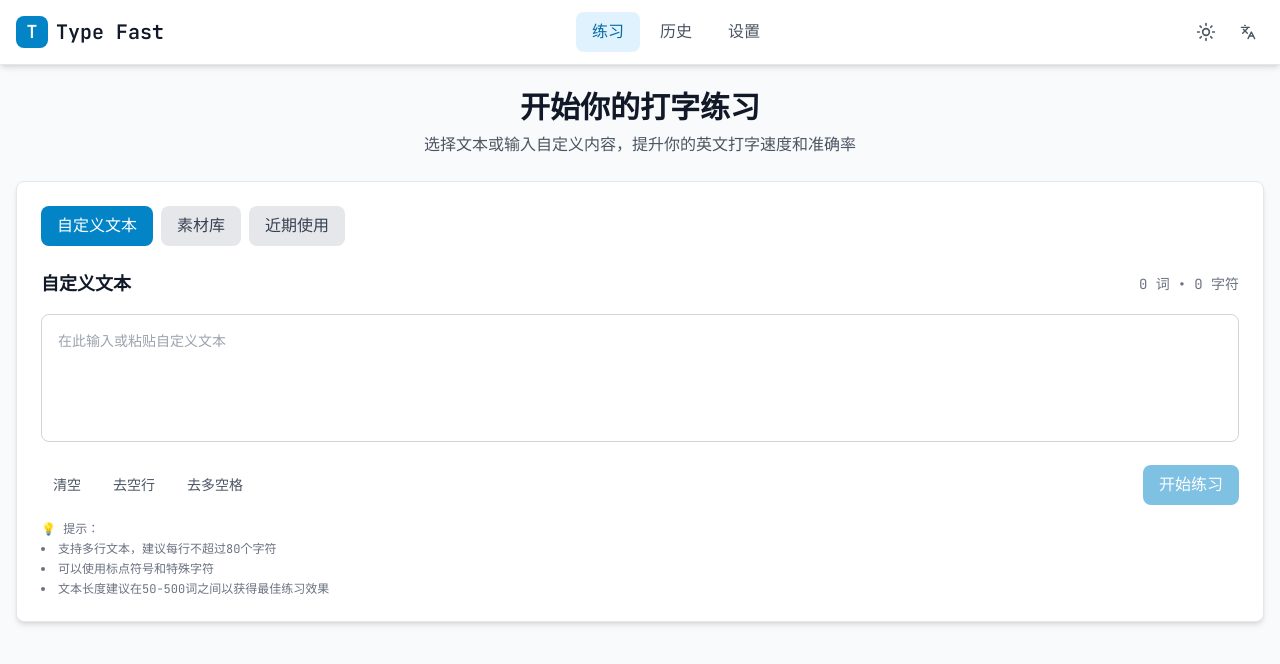
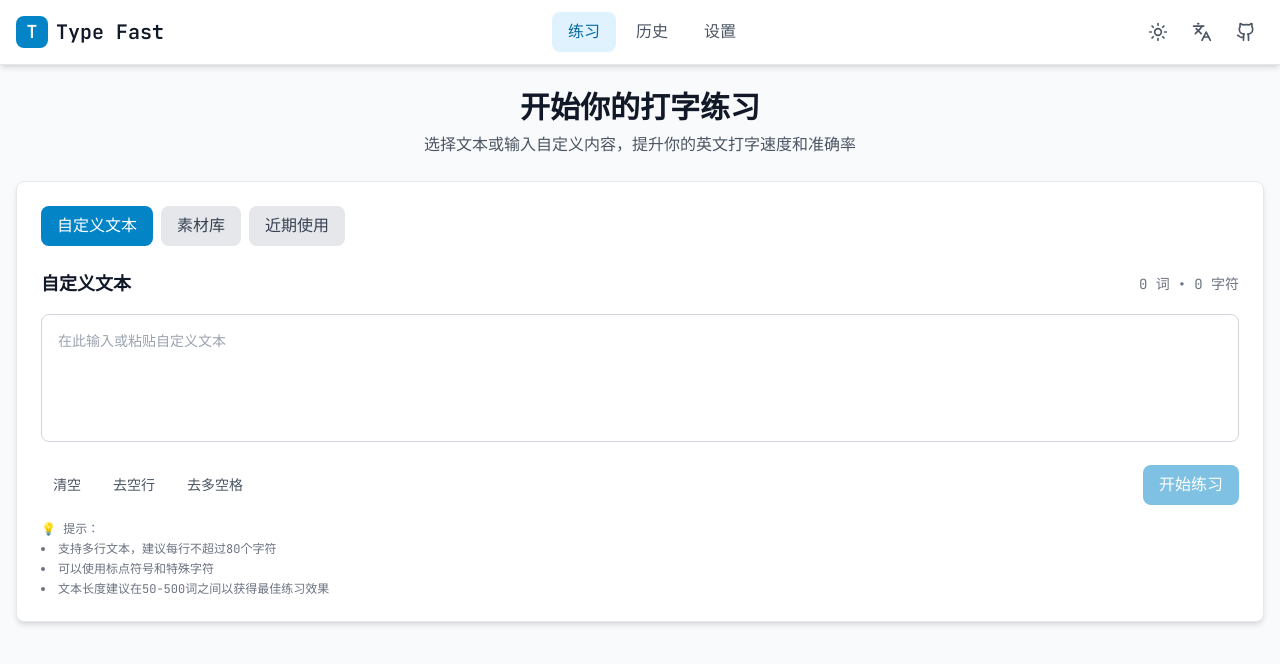
Before and after one commit to PeiranXu-108/type-fast, a React (Vite) app: page / in a window 1280 px wide. Shown: the top 664 px of the page. Built offline with nearby package versions, Linux system fonts and the light colour scheme.

Commit message:
feat:added github icon and link

```diff
--- a/src/components/Navigation.jsx
+++ b/src/components/Navigation.jsx
@@ -1,6 +1,6 @@
 import React, { useState, useEffect } from 'react'
 import { Link, useLocation } from 'react-router-dom'
-import { Sun, Moon, Languages } from 'lucide-react'
+import { Sun, Moon, Languages, Github } from 'lucide-react'
 import { useTheme } from '../hooks/useTheme.js'
 import { useStore } from '../store.js'
 import { useTranslation } from 'react-i18next'
@@ -92,9 +92,19 @@ const Navigation = () => {
               className="p-2 rounded-lg text-gray-600 dark:text-gray-300 hover:bg-gray-100 dark:hover:bg-gray-700 transition-colors duration-200"
               title={language === 'zh' ? 'Switch to English' : '切换到中文'}
             >
-              <Languages className="w-4 h-4" />
+              <Languages className="w-5 h-5" />
             </button>
 
+            {/* GitHub Link */}
+            <a
+              href="https://github.com/PeiranXu-108/type-fast"
+              target="_blank"
+              rel="noopener noreferrer"
+              className="p-2 rounded-lg text-gray-600 dark:text-gray-300 hover:bg-gray-100 dark:hover:bg-gray-700 transition-colors duration-200"
+              title="GitHub Repository"
+            >
+              <Github className="w-5 h-5" />
+            </a>
 
 
             {/* Mobile menu button */}
```
